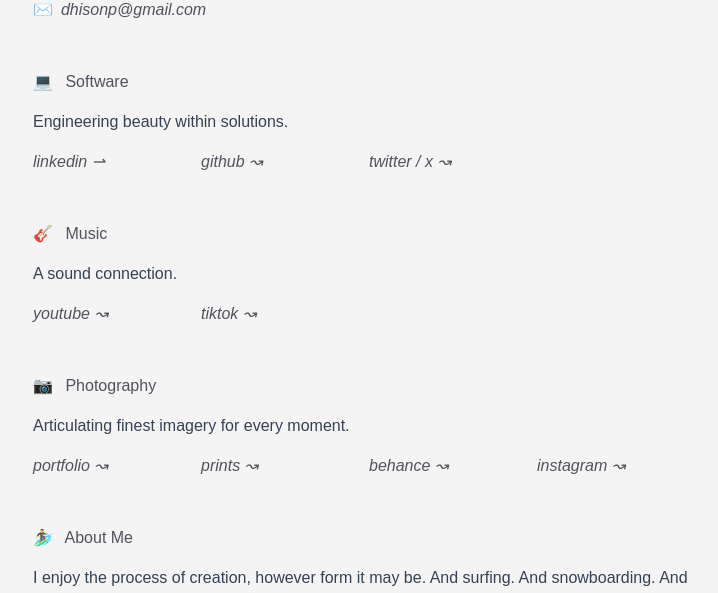
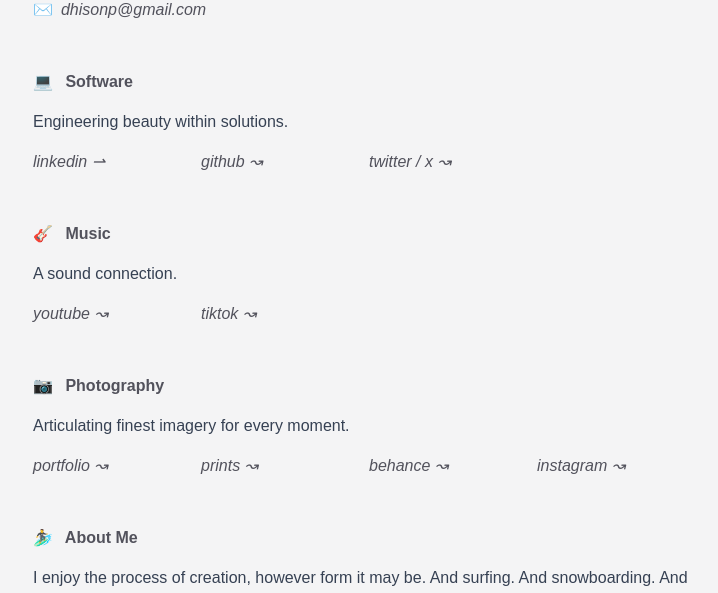
Before and after one commit to dhisonp/page, a Next.js app: page / in a window 1280 px wide. Shown: the part 258-851 px from the top of the page, without its empty margins (271-989 px from the left). Built offline with nearby package versions, Linux system fonts and the light colour scheme; a web font is replaced by a local one.

Commit message:
font bold on subheading

```diff
--- a/src/app/components/Subsection.tsx
+++ b/src/app/components/Subsection.tsx
@@ -11,7 +11,7 @@ interface SubsectionProps {
 export function Subsection({ children, className = '', header, emoji, style }: SubsectionProps) {
   return (
     <div className={`gap-y-4 ${className}`} style={style}>
-      <Subheading className="mb-4">
+      <Subheading className="mb-4 font-bold">
         <span className="mr-2">{emoji}</span> {header}
       </Subheading>
       {children}
```
